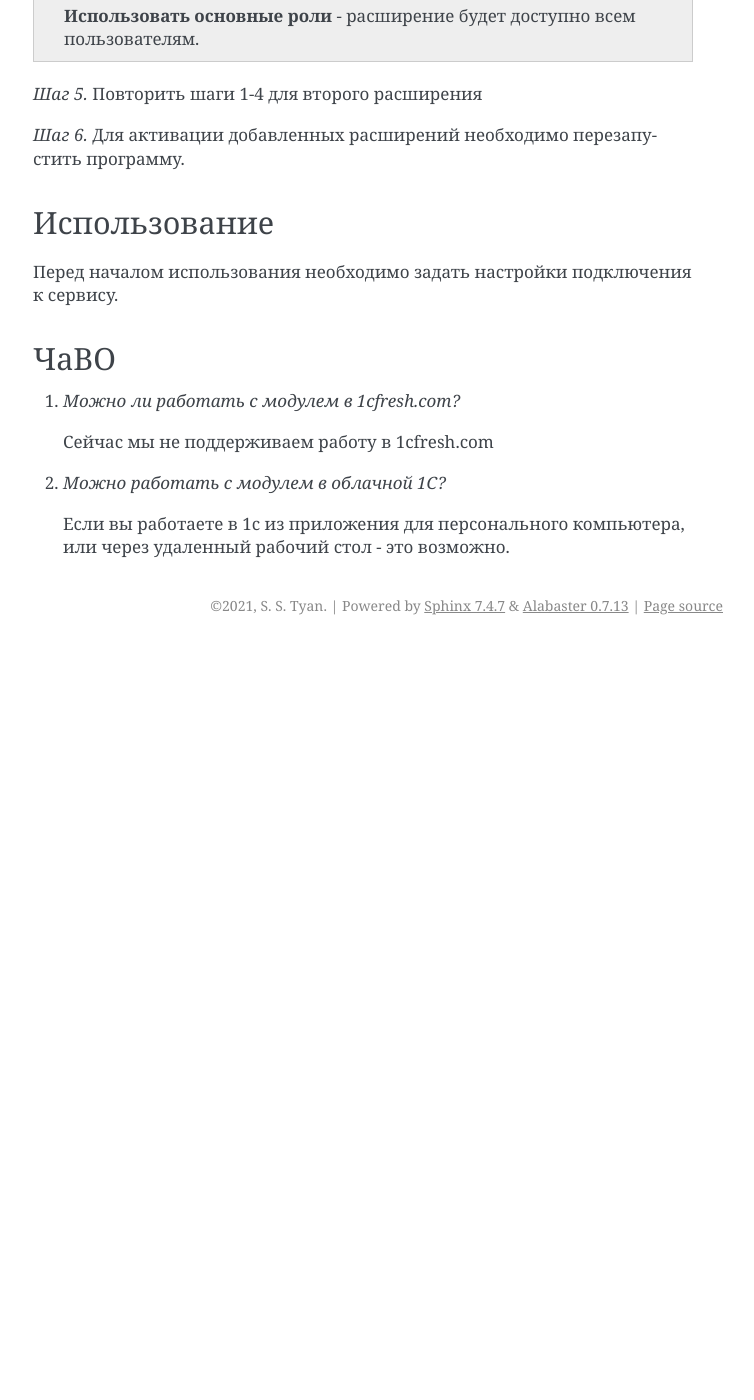
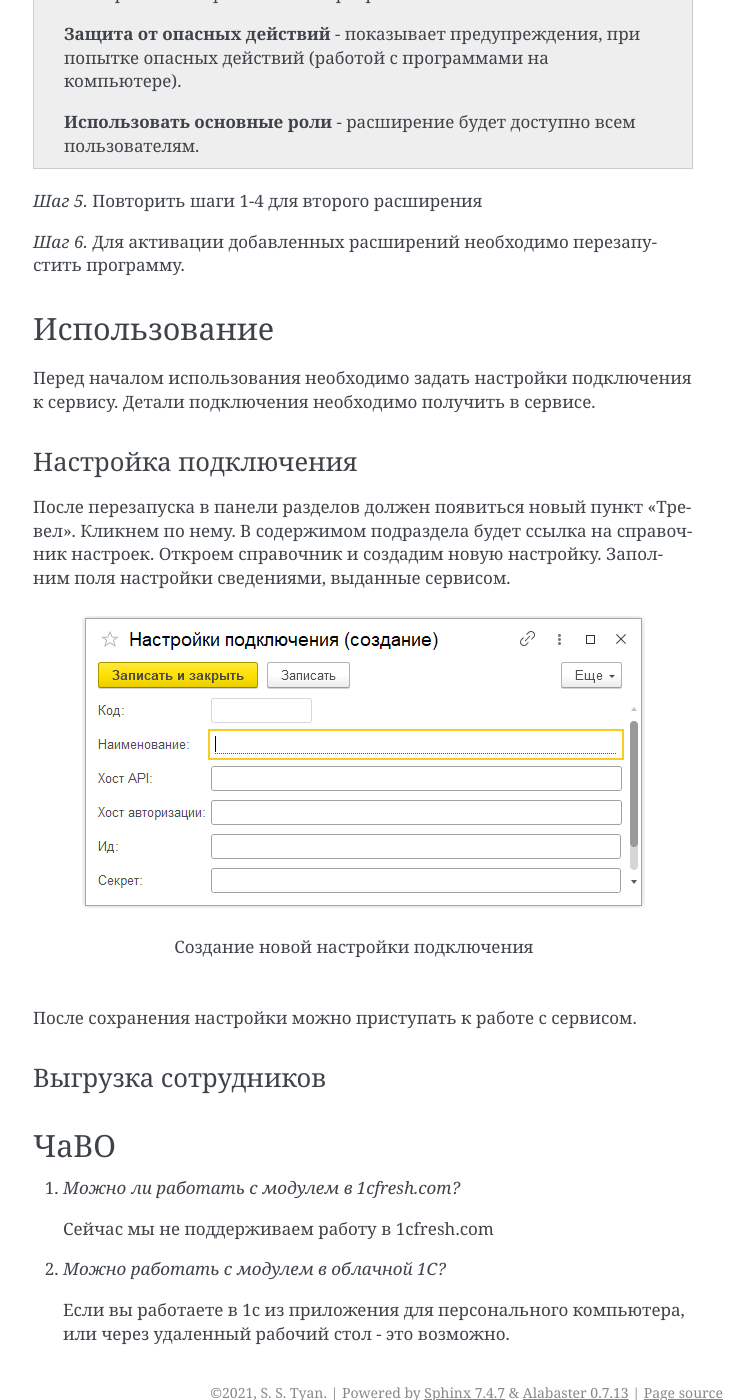
Before and after one commit to kontur-1c/travel-doc, a Sphinx documentation site: the page built from docs/index.rst, in a window 1280 px wide and 1400 px high, scrolled down 3187 px. Shown: the whole window, without its empty margins (387-1141 px from the left). Built offline with Sphinx 7.4.7, drawn with Linux system fonts in a browser that asks for light colours; before the commit the page ends 3832 px from its top, so only the background shows below that; some of the changed text lies outside the part shown.

Commit message:
Дополнен подраздел с первичной настройкой подключения

```diff
--- a/docs/index.rst
+++ b/docs/index.rst
@@ -24,7 +24,9 @@
 Загрузка модуля
 ~~~~~~~~~~~~~~~
 
-Модуль можно скачать по ссылке: `Интеграционный модуль Тревел для 1С <https://kontur.trevel/>`_
+Расширения можно скачать по ссылкам:
+* `Базовое расширение Тревел для 1С <https://kontur.trevel/>`_
+* `Расширение Тревел для конфигурации Бухгалтерия предприятия, редакция 3.0 <https://kontur.trevel/>`_
 
 Установка
 ---------
@@ -43,6 +45,8 @@
       :alt: Функции для технического специалиста...
 
       Для начала следует в основном меню выбрать пункт «Функции для технического специалиста...»
+
+.. note:: Если у вас данный пункт отсутствует, то либо недостаточно прав, либо его необходимо активировать в настройках.
 
 .. figure:: _static/sshts/02.png
       :scale: 100%
@@ -74,6 +78,25 @@
 -------------
 
 Перед началом использования необходимо задать настройки подключения к сервису.
+Детали подключения необходимо получить в сервисе.
+
+Настройка подключения
+~~~~~~~~~~~~~~~~~~~~~
+
+После перезапуска в панели разделов должен появиться новый пункт «Тревел». Кликнем по нему.
+В содержимом подраздела будет ссылка на справочник настроек. Откроем справочник и создадим новую настройку.
+Заполним поля настройки сведениями, выданные сервисом.
+
+.. figure:: _static/sshts/04.png
+      :scale: 100%
+      :align: center
+
+      Создание новой настройки подключения
+
+После сохранения настройки можно приступать к работе с сервисом.
+
+Выгрузка сотрудников
+~~~~~~~~~~~~~~~~~~~~
 
 ЧаВО
 ----
```
Also changed, not shown: docs/_static/sshts/03.png, docs/_static/sshts/04.png (added).
